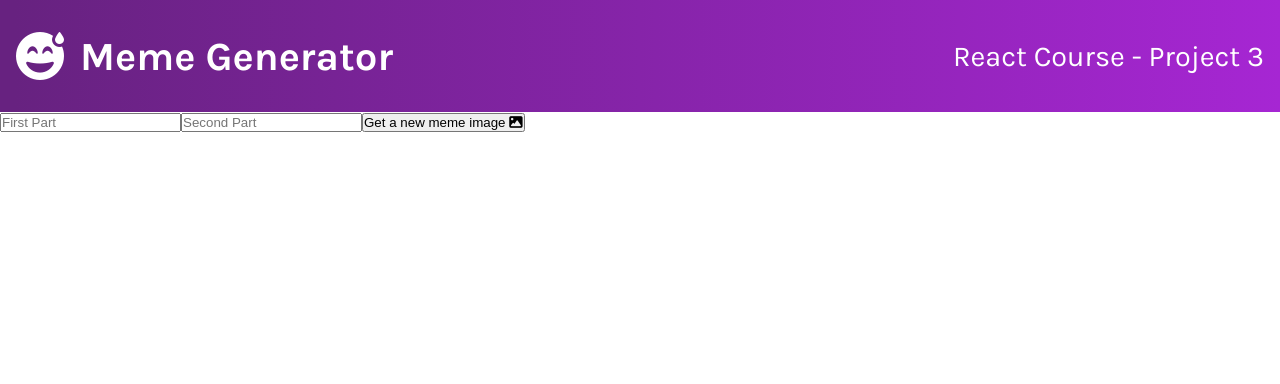
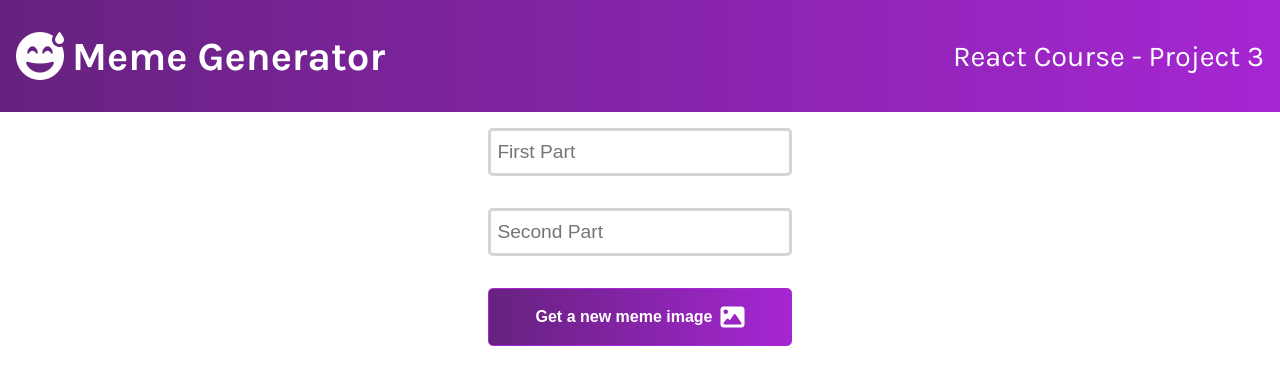
Before and after one commit to VioletViolaVi/Meme_Generator_Scrimba, a React (Create React App) app in the folder meme-generator/: page / in a window 1280 px wide. Shown: the top 384 px of the page. Built offline with nearby package versions, Linux system fonts and the light colour scheme.

Commit message:
Add style to form.

```diff
--- a/meme-generator/src/App.css
+++ b/meme-generator/src/App.css
@@ -26,12 +26,12 @@ body {
 
 .fas.fa-grin-beam-sweat {
   font-size: 2.5rem;
-  margin-right: 0.5rem;
+  margin-right: 0.25rem;
 }
 
 .main-title {
   font-size: 1.8rem;
-  margin-left: 0.5rem;
+  margin-left: 0.25rem;
 }
 
 .react-course-container {
@@ -59,3 +59,48 @@ body {
     font-size: 1.8rem;
   }
 }
+
+/*********************************************************** meme */
+.meme-form {
+  display: flex;
+  flex-direction: column;
+  align-items: center;
+}
+
+.meme-input1,
+.meme-input2 {
+  border: 0.2rem solid #d5d4d8;
+  width: 19rem;
+  height: 3rem;
+  border-radius: 0.3rem;
+  padding-left: 0.4rem;
+  font-size: 1.2rem;
+}
+
+.meme-input1 {
+  margin: 1rem 1rem 2rem;
+}
+
+.meme-input2 {
+  margin: 0 1rem 2rem;
+}
+
+.meme-btn {
+  background: linear-gradient(90deg, #672280 1.18%, #a626d3 100%);
+  padding: 1rem;
+  width: 19rem;
+  border-radius: 0.3rem;
+  border: solid 0.1rem #a626d3;
+  cursor: pointer;
+  color: #ffffff;
+  font-size: 1rem;
+  font-weight: 700;
+  display: flex;
+  justify-content: center;
+  align-items: center;
+}
+
+.fas.fa-image {
+  font-size: 1.5rem;
+  margin-left: 0.5rem;
+}
--- a/meme-generator/src/components/main/Meme.js
+++ b/meme-generator/src/components/main/Meme.js
@@ -1,9 +1,19 @@
 const Meme = () => {
   return (
-    <form method="get">
-      <input type="text" placeholder="First Part" required />
-      <input type="text" placeholder="Second Part" required />
-      <button type="submit">
+    <form method="get" className="meme-form">
+      <input
+        required
+        type="text"
+        placeholder="First Part"
+        className="meme-input1"
+      />
+      <input
+        required
+        type="text"
+        placeholder="Second Part"
+        className="meme-input2"
+      />
+      <button type="submit" className="meme-btn">
         Get a new meme image <i className="fas fa-image"></i>
       </button>
     </form>
```
